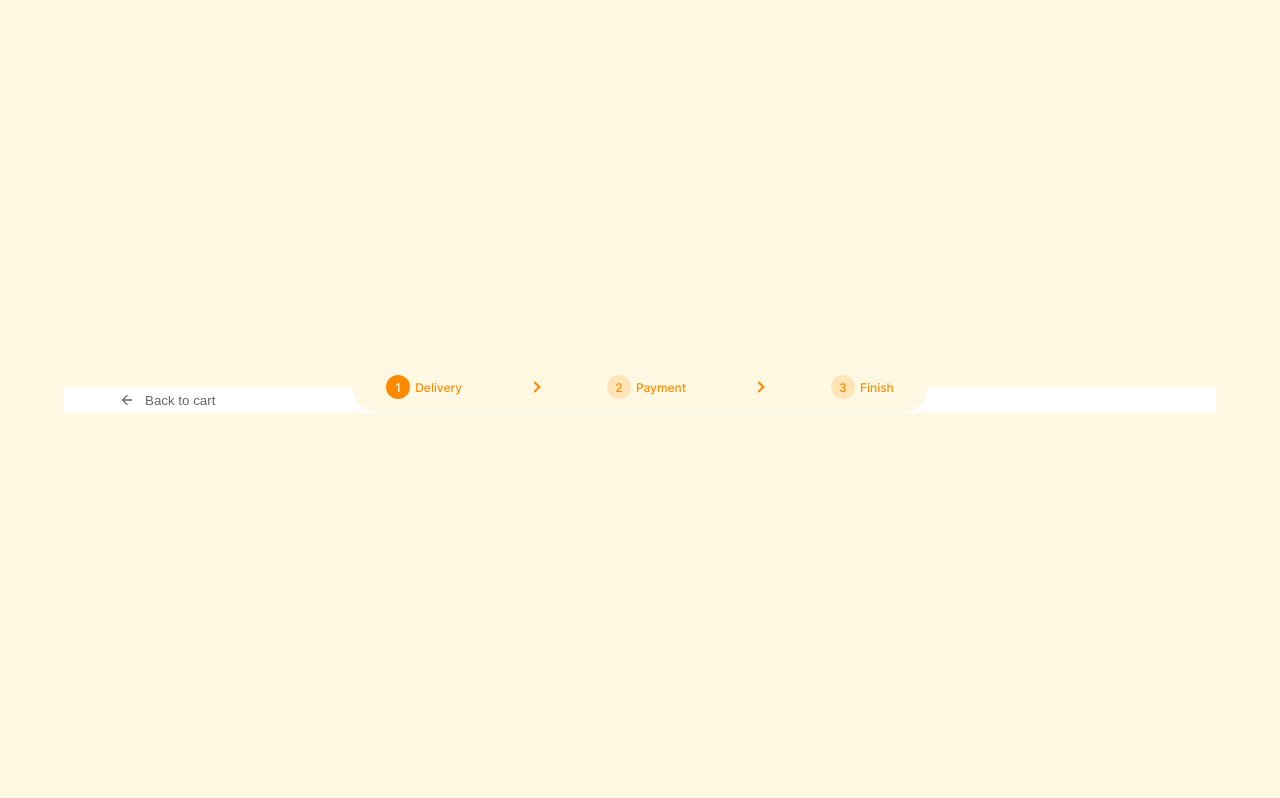
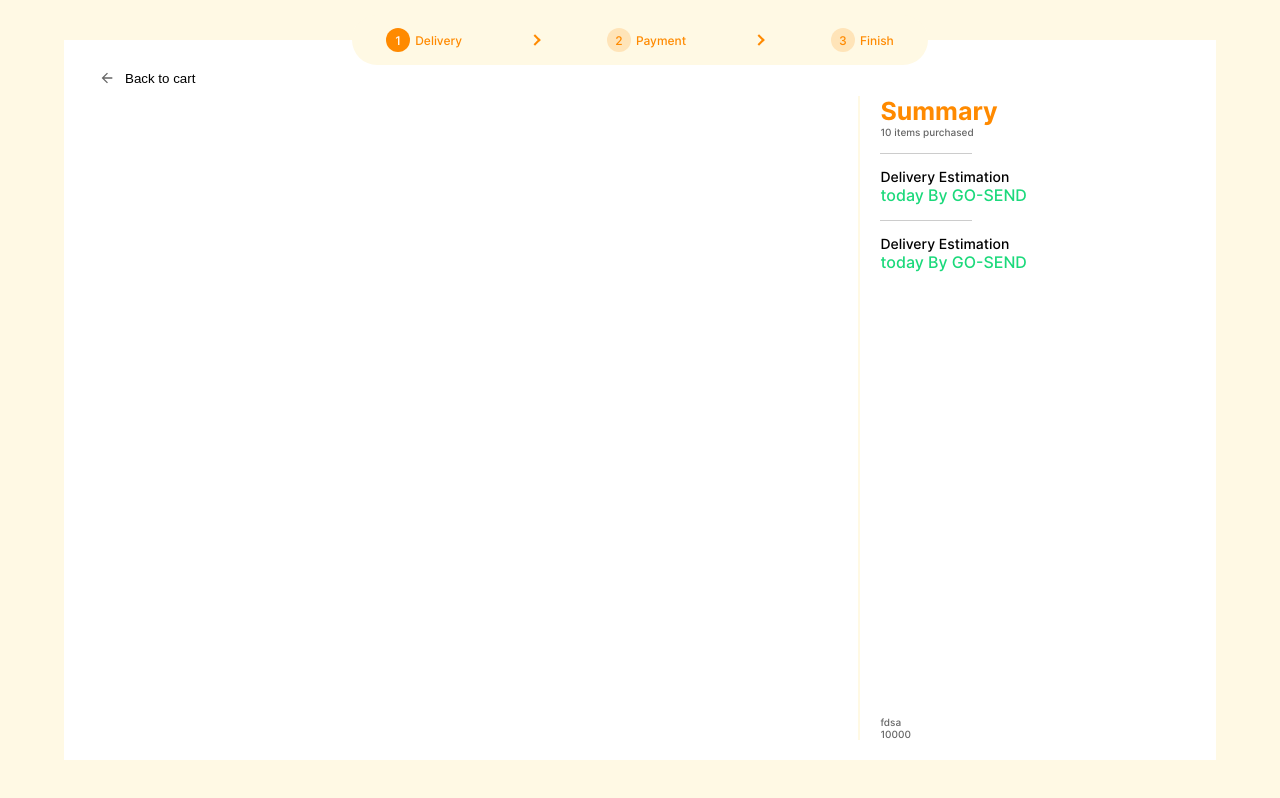
Before and after one commit to satriyawicaksana/jakmall, a Vue app: page / in a window 1280 px wide. Built offline with nearby package versions, Linux system fonts and the light colour scheme.

Commit message:
adding summarybox component

```diff
--- a/src/App.vue
+++ b/src/App.vue
@@ -33,6 +33,23 @@
             <p>{{formObj.navigationText[activeStep]}}</p>
           </button>
         </div>
+        <div class="form__container">
+          <div class="form__container_left"></div>
+          <div class="form__container_right">
+            <div class="summary__top">
+              <h3>Summary</h3>
+              <p>10 items purchased</p>
+              <SummaryBox title="Delivery Estimation" detail="today By GO-SEND" />
+              <SummaryBox title="Delivery Estimation" detail="today By GO-SEND" />
+            </div>
+            <div class="summary__bot">
+              <div class="summary__bot_cost">
+                <p class="summary__bot_title">fdsa</p>
+                <p class="summary__bot_amount">10000</p>
+              </div>
+            </div>
+          </div>
+        </div>
       </div>
     </div>
   </div>
@@ -41,11 +58,13 @@
 <script>
 //import InputBox from "./components/InputBox";
 import NavigationItem from "./components/NavigationItem";
+import SummaryBox from "./components/SummaryBox";
 export default {
   name: "App",
   components: {
     //InputBox,
-    NavigationItem
+    NavigationItem,
+    SummaryBox
   },
   data: function() {
     return {
@@ -60,7 +79,11 @@ export default {
         dropshipperName: "",
         dropshipperNumber: "",
         navigationText: ["Back to cart", "Back to delivery", "Go to homepage"]
-      }
+      },
+      listCost: [
+        { title: "Cost of goods", amount: 500000 },
+        { title: "Dropshipping Fee", amount: 5900 }
+      ]
     };
   },
   methods: {
@@ -88,6 +111,11 @@ black = #000;
   src: url('./assets/Inter-Medium.otf');
 }
 
+@font-face {
+  font-family: inter-bold;
+  src: url('./assets/Inter-Bold.otf');
+}
+
 flexbox(dir = row, jus = center, ali = center) {
   display: flex;
   flex-direction: dir;
@@ -104,6 +132,7 @@ flexbox(dir = row, jus = center, ali = center) {
 html {
   font-family: inter-medium;
   font-size: 62.5%;
+  color: grey-font;
 }
 
 #app {
@@ -115,9 +144,9 @@ html {
 
 .container {
   width: 90%;
-  height: 90%;
+  height: 90vh;
   background-color: white;
-  margin: 5% 0 5% 0;
+  margin: 5vh 0;
 }
 
 .stepper {
@@ -165,6 +194,8 @@ html {
 }
 
 .form {
+  height: 100%;
+  padding: 2rem 3rem;
 }
 
 @media (max-width: 600px) {
@@ -175,15 +206,12 @@ html {
 }
 
 .form__navigation {
-  padding: 0 5rem;
-
   & button {
     flexbox(row, flex-start, center);
-    padding: 0.5rem;
+    padding: 1rem 0.5rem;
     border: none;
     background: transparent;
     cursor: pointer;
-    color: grey-font;
 
     & svg {
       margin-right: 1rem;
@@ -197,4 +225,32 @@ html {
     padding: 0;
   }
 }
+
+.form__container {
+  flexbox();
+  height: calc(100% - 36px);
+}
+
+.form__container_left {
+  width: 70%;
+  height: 100%;
+}
+
+.form__container_right {
+  width: 30%;
+  height: 100%;
+  padding-left: 2rem;
+  border-left: 2px solid ivory;
+  flexbox(column, space-between, flex-start);
+}
+
+.summary__top {
+  width: 100%;
+
+  & h3 {
+    color: orange;
+    font-size: 2.5rem;
+    font-family: inter-bold;
+  }
+}
 </style>
--- /dev/null
+++ b/src/components/SummaryBox.vue
@@ -0,0 +1,42 @@
+<template>
+  <div class="summarybox">
+    <p class="summarybox__title">{{title}}</p>
+    <p class="summarybox__detail">{{detail}}</p>
+  </div>
+</template>
+
+<script>
+export default {
+  name: "SummaryBox",
+  props: ["title", "detail"]
+};
+</script>
+<style lang="stylus" scoped>
+grey-border = #cccccc;
+dark-green = #1BD97B;
+
+.summarybox {
+  width: 100%;
+  margin-top: 3rem;
+  position: relative;
+}
+
+.summarybox:before {
+  content: '';
+  width: 30%;
+  height: 1px;
+  position: absolute;
+  background-color: grey-border;
+  top: -1.5rem;
+}
+
+.summarybox__title {
+  color: black;
+  font-size: 1.4rem;
+}
+
+.summarybox__detail {
+  color: dark-green;
+  font-size: 1.6rem;
+}
+</style>
```
